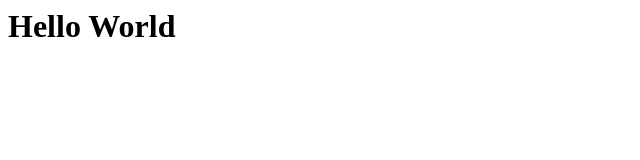
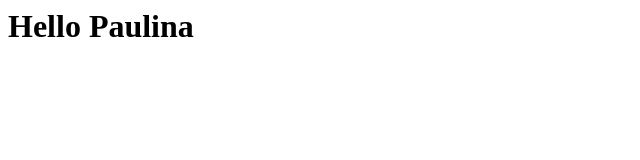
Before and after one commit to pkubisz/ProjektPaula, a plain HTML site: page app/index.html in a window 1280 px wide. Shown: the full height of the page, 0-640 px from the left. Drawn offline with Linux system fonts and the light colour scheme.

```diff
--- a/app/index.html
+++ b/app/index.html
@@ -2,6 +2,6 @@
     <head>
     </head>
     <body>
-	<h1> Hello World</h1>
+	<h1> Hello Paulina</h1>
     </body>
 </html>
```
Also changed, not shown: test.html (+1 -1 lines), app/index3.html (added), test3.html (added).
